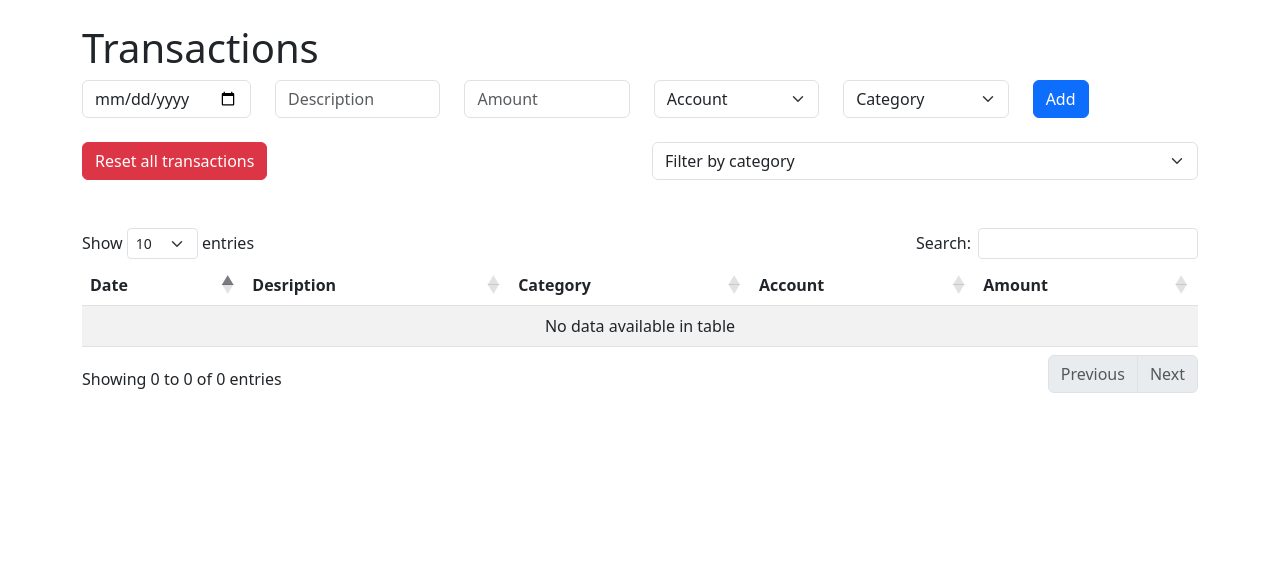
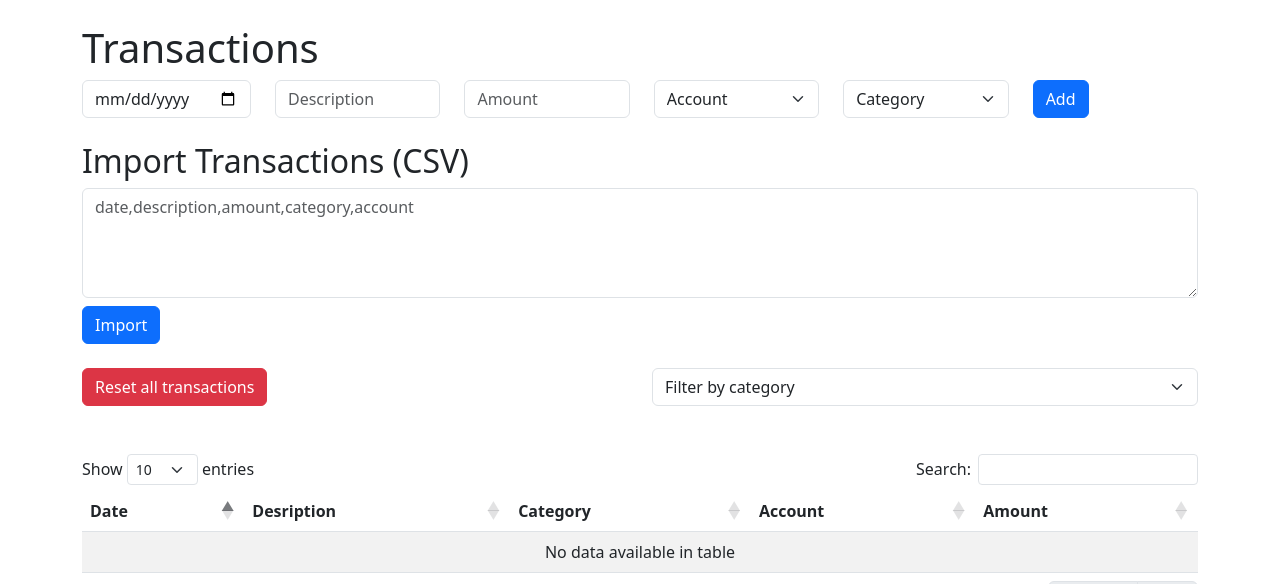
Before and after one commit to selvasebastian/finance-analytics-dashboard, a Flask app: page /transactions in a window 1280 px wide. Shown: the part 40-624 px from the top of the page. Run offline with Flask 3, Linux system fonts and the light colour scheme; data that the repository does not hold is empty; some libraries are stand-ins or nearby versions.

Commit message:
Add CSV import frontend

```diff
--- a/app.py
+++ b/app.py
@@ -325,7 +325,7 @@ def import_transactions():
     lines = csv_text.strip().split("\n")
 
     # Skip the first line
-    data_lines = lines[1:]
+    data_lines = lines
 
     imported_count = 0
     for line in data_lines:
--- a/static/transactions.js
+++ b/static/transactions.js
@@ -133,3 +133,17 @@ document.querySelector("#filter-category").addEventListener("change", function (
     const table = $("#transactions-table").DataTable();
     table.search(selectedCategory).draw();
 });
+
+// Handles clicking the import button
+document.querySelector("#import-button").addEventListener("click", async function () {
+    const csvText = document.querySelector("#csv-input").value;
+
+    await fetch("/api/transactions/import", {
+        method: "POST",
+        headers: { "Content-Type": "application/json" },
+        body: JSON.stringify({ csv_text: csvText }),
+    });
+
+location.reload();
+
+});
--- a/templates/transactions.html
+++ b/templates/transactions.html
@@ -58,6 +58,11 @@
         </div>
     </form>
 
+    <!--Import transactions from CSV test-->
+    <h2>Import Transactions (CSV)</h2>
+    <textarea id="csv-input" class="form-control mb-2" rows="4" placeholder="date,description,amount,category,account"></textarea>
+    <button id="import-button" class="btn btn-primary mb-4">Import</button>
+
     <div class="row mb-4">
         <div class="col">
             <button id="reset-button" class="btn btn-danger mb-4">Reset all transactions</button>
```
Also changed, not shown: README.md.
